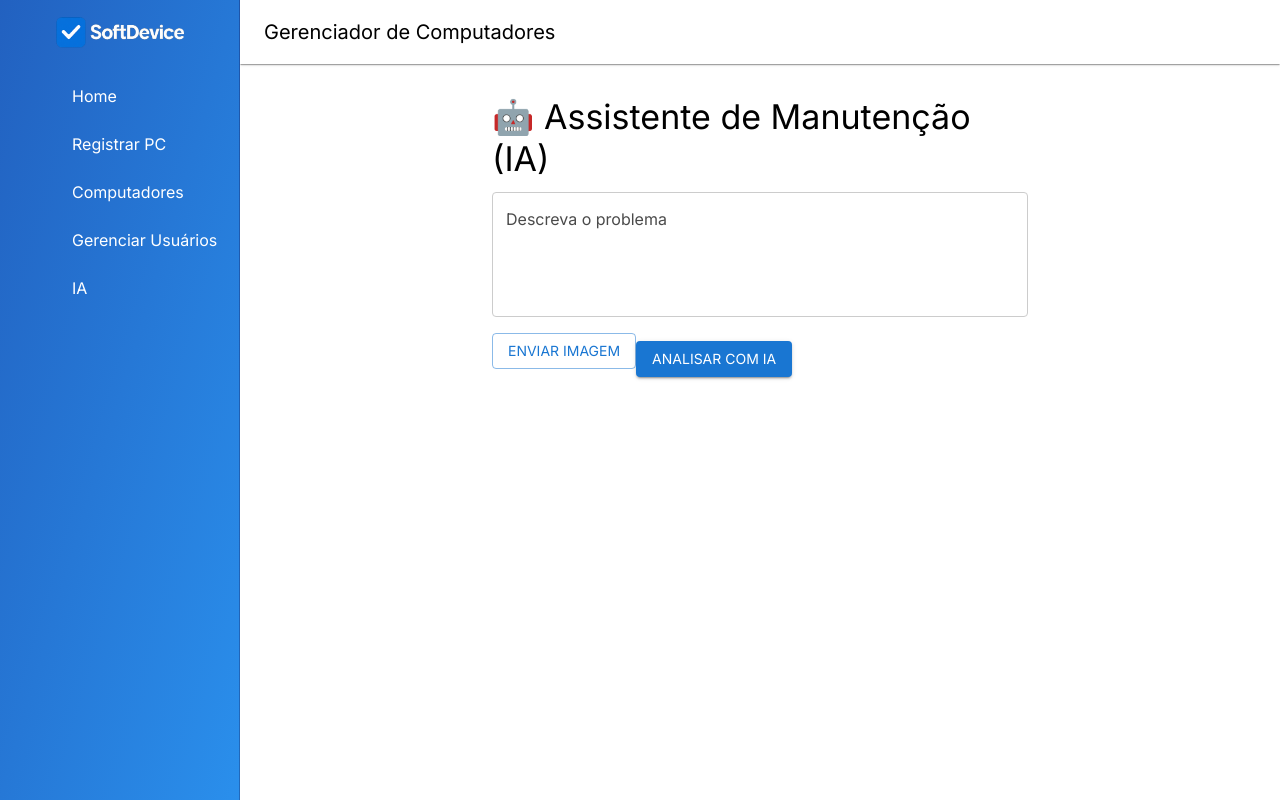
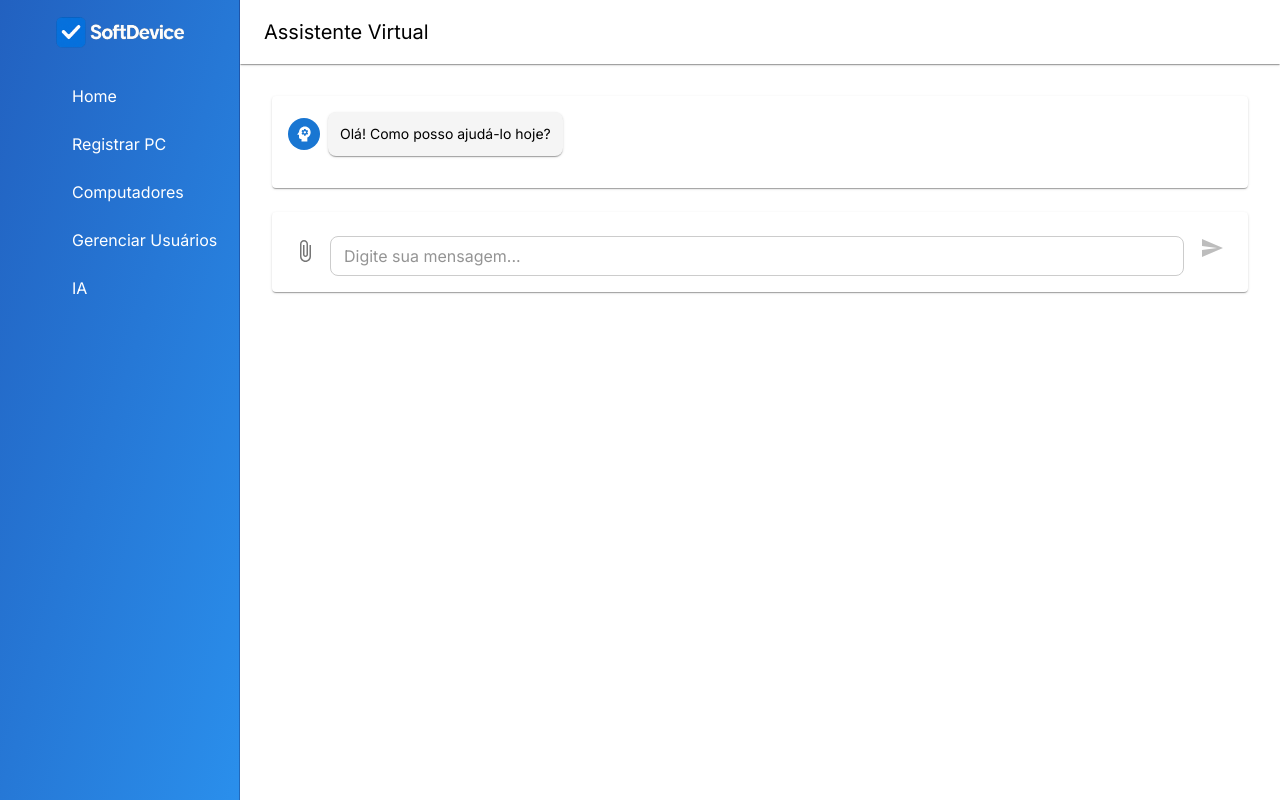
Before and after one commit to vilippi/gerenciador-computadores-v2, a React (Vite) app in the folder frontend/: page /#/IA in a window 1280 px wide. Built offline with nearby package versions, Linux system fonts and the light colour scheme; sample sign-in values are in the browser's storage; some icons are missing.

Commit message:
(IA): Layout Criado

```diff
--- a/frontend/src/components/common/Sidebar.jsx
+++ b/frontend/src/components/common/Sidebar.jsx
@@ -49,7 +49,8 @@ const Sidebar = ({onGerenciarUsuario, children }) => {
         '/': 'Dashboard',
         '/computadores': 'Computadores Registrados',
         '/registrar': 'Registrar Computador',
-        '/usuarios': 'Gerenciar Usuários'
+        '/usuarios': 'Gerenciar Usuários',
+        '/IA': 'Assistente Virtual'
     };
     const currentTitle = routeTitles[location.pathname] || 'Gerenciador de Computadores';
 
--- /dev/null
+++ b/frontend/src/components/ia/MessageItem.jsx
@@ -0,0 +1,81 @@
+
+import {
+    Box,
+    Paper,
+    Typography,
+    Avatar,
+} from '@mui/material';
+import { Psychology, Person } from '@mui/icons-material';
+
+const MessageItem = ({ message }) => {
+    const { text, isAI, images } = message;
+
+    return (
+        <Box
+            sx={{
+                display: 'flex',
+                justifyContent: isAI ? 'flex-start' : 'flex-end',
+                mb: 2,
+            }}
+        >
+            <Box
+                sx={{
+                    display: 'flex',
+                    flexDirection: isAI ? 'row' : 'row-reverse',
+                    alignItems: 'center',
+                    justifyContent: 'center',
+                    gap: 1,
+                    maxWidth: '75%',
+                }}
+            >
+                <Avatar
+                    sx={{
+                        width: 32,
+                        height: 32,
+                        bgcolor: isAI ? 'primary.main' : 'grey.500',
+                    }}
+                >
+                    {isAI ? <Psychology fontSize="small" /> : <Person fontSize="small" />}
+                </Avatar>
+
+                <Paper
+                    sx={{
+                        p: 1.5,
+                        backgroundColor: isAI ? 'grey.100' : 'primary.main',
+                        color: isAI ? 'text.primary' : 'primary.contrastText',
+                        borderRadius: 2,
+                        maxWidth: '100%',
+                        ...(isAI && {
+                            backgroundColor: 'grey.100',
+                            ...(document.documentElement.getAttribute('data-theme') === 'dark' && {
+                                backgroundColor: 'grey.800',
+                            }),
+                        }),
+                    }}
+                >
+                    {images && images.length > 0 && (
+                        <Box sx={{ mb: 1 }}>
+                            {images.map((image, index) => (
+                                <Box
+                                    key={index}
+                                    component="img"
+                                    src={image}
+                                    sx={{
+                                        maxWidth: '200px',
+                                        maxHeight: '200px',
+                                        borderRadius: 1,
+                                        mb: 1,
+                                        display: 'block',
+                                    }}
+                                />
+                            ))}
+                        </Box>
+                    )}
+                    <Typography variant="body2">{text}</Typography>
+                </Paper>
+            </Box>
+        </Box>
+    );
+};
+
+export default MessageItem;
--- a/frontend/src/pages/ia/IA.jsx
+++ b/frontend/src/pages/ia/IA.jsx
@@ -1,92 +1,188 @@
-import React, { useState } from 'react';
+import React, { useState, useRef, useEffect } from 'react';
 import {
     Box,
+    Paper,
+    TextField,
+    IconButton,
     Typography,
-  TextField,
-  Button,
     CircularProgress,
-  Paper,
 } from '@mui/material';
+import { Send, AttachFile } from '@mui/icons-material';
+import MessageItem from '../../components/ia/MessageItem';
 
 const IA = () => {
-  const [descricao, setDescricao] = useState('');
-  const [imagem, setImagem] = useState(null);
-  const [respostaIA, setRespostaIA] = useState('');
-  const [loading, setLoading] = useState(false);
 
-  const handleImagemChange = (e) => {
-    setImagem(e.target.files[0]);
+    const [messages, setMessages] = useState([
+        {
+            id: '1',
+            text: 'Olá! Como posso ajudá-lo hoje?',
+            isAI: true,
+            timestamp: new Date(),
+        },
+    ]);
+
+    const [inputText, setInputText] = useState('');
+    const [isLoading, setIsLoading] = useState(false);
+    const [uploadedImages, setUploadedImages] = useState([]);
+    const messagesEndRef = useRef(null);
+    const fileInputRef = useRef(null);
+
+    const scrollToBottom = () => {
+        messagesEndRef.current?.scrollIntoView({ behavior: 'smooth' });
     };
 
-  const handleEnviar = async () => {
-    setLoading(true);
+    useEffect(() => {
+        scrollToBottom();
+    }, [messages]);
 
-    const formData = new FormData();
-    formData.append('descricao', descricao);
-    if (imagem) {
-      formData.append('imagem', imagem);
+    const generateAIResponse = (userMessage) => {
+        const responses = [
+            'Entendi sua solicitação. Como posso ajudá-lo mais especificamente?',
+            'Interessante! Vou analisar isso para você.',
+            'Ótima pergunta! Deixe-me pensar na melhor resposta.',
+            'Posso ajudá-lo com isso. Precisa de mais alguma informação?',
+            'Compreendo. Vou processar sua solicitação.',
+        ];
+        return responses[Math.floor(Math.random() * responses.length)];
+    };
+
+    const handleSendMessage = async () => {
+        if (!inputText.trim() && uploadedImages.length === 0) return;
+
+        const userMessage = {
+            id: Date.now().toString(),
+            text: inputText,
+            isAI: false,
+            timestamp: new Date(),
+            images: uploadedImages.length > 0 ? [...uploadedImages] : undefined,
+        };
+
+        setMessages(prev => [...prev, userMessage]);
+        setInputText('');
+        setUploadedImages([]);
+        setIsLoading(true);
+
+        setTimeout(() => {
+            const aiResponse = {
+                id: (Date.now() + 1).toString(),
+                text: generateAIResponse(inputText),
+                isAI: true,
+                timestamp: new Date(),
+            };
+            setMessages(prev => [...prev, aiResponse]);
+            setIsLoading(false);
+        }, 1000);
+    };
+
+    const handleKeyPress = (event) => {
+        if (event.key === 'Enter' && !event.shiftKey) {
+            event.preventDefault();
+            handleSendMessage();
         }
+    };
 
-    try {
-      const res = await fetch('/api/ia/analisar', {
-        method: 'POST',
-        body: formData,
+    const handleFileUpload = (event) => {
+        const files = event.target.files;
+        if (files) {
+            Array.from(files).forEach(file => {
+                const reader = new FileReader();
+                reader.onload = (e) => {
+                    if (e.target?.result) {
+                        setUploadedImages(prev => [...prev, e.target.result]);
+                    }
+                };
+                reader.readAsDataURL(file);
             });
-
-      const data = await res.json();
-      setRespostaIA(data.resposta);
-    } catch (error) {
-      console.error(error);
-      setRespostaIA('Erro ao processar análise.');
         }
-
-    setLoading(false);
     };
 
     return (
-    <Box sx={{ maxWidth: 600, mx: 'auto', p: 4 }}>
-      <Typography variant="h4" gutterBottom>
-        🤖 Assistente de Manutenção (IA)
+        <Box style={{ padding: 32 }}>
+            <Paper sx={{ p: 2, mb: 3 }}>
+                {messages.map((message) => (
+                    <MessageItem key={message.id} message={message} />
+                ))}
+                {isLoading && (
+                    <Box sx={{ display: 'flex', alignItems: 'center', gap: 1, mt: 2 }}>
+                        <CircularProgress size={16} />
+                        <Typography variant="body2" color="text.secondary">
+                            AI está digitando...
                         </Typography>
+                    </Box>
+                )}
+            </Paper>
+
+            {uploadedImages.length > 0 && (
+                <Paper sx={{ p: 2 }}>
+                    <Typography variant="body2" color="text.secondary" sx={{ mb: 1 }}>
+                        Imagens anexadas:
+                    </Typography>
+                    <Box sx={{ display: 'flex', gap: 1, flexWrap: 'wrap' }}>
+                        {uploadedImages.map((image, index) => (
+                            <Box
+                                key={index}
+                                component="img"
+                                src={image}
+                                sx={{
+                                    width: 60,
+                                    height: 60,
+                                    objectFit: 'cover',
+                                    borderRadius: 1,
+                                    border: '1px solid',
+                                    borderColor: 'divider',
+                                }}
+                            />
+                        ))}
+                    </Box>
+                </Paper>
+            )}
+
+            <Paper sx={{ p: 2 }}>
+                <Box sx={{ display: 'flex', gap: 1, alignItems: 'flex-end' }}>
+                    <input
+                        type="file"
+                        ref={fileInputRef}
+                        multiple
+                        accept="image/*"
+                        style={{ display: 'none' }}
+                        onChange={handleFileUpload}
+                    />
+
+                    <IconButton
+                        size="small"
+                        onClick={() => fileInputRef.current?.click()}
+                        sx={{ mb: 1 }}
+                    >
+                        <AttachFile />
+                    </IconButton>
 
                     <TextField
-        label="Descreva o problema"
+                        fullWidth
                         multiline
-        rows={4}
-        fullWidth
-        value={descricao}
-        onChange={(e) => setDescricao(e.target.value)}
-        sx={{ mb: 2 }}
+                        maxRows={3}
+                        placeholder="Digite sua mensagem..."
+                        value={inputText}
+                        onChange={(e) => setInputText(e.target.value)}
+                        onKeyPress={handleKeyPress}
+                        variant="outlined"
+                        size="small"
+                        sx={{
+                            '& .MuiOutlinedInput-root': {
+                                borderRadius: 2,
+                            },
+                        }}
                     />
 
-      <Button variant="outlined" component="label" sx={{ mb: 2 }}>
-        Enviar Imagem
-        <input type="file" hidden onChange={handleImagemChange} accept="image/*" />
-      </Button>
-
-      {imagem && (
-        <Typography variant="body2" sx={{ mb: 2 }}>
-          📎 Imagem selecionada: {imagem.name}
-        </Typography>
-      )}
-
-      <Button
-        variant="contained"
+                    <IconButton
                         color="primary"
-        onClick={handleEnviar}
-        disabled={loading}
+                        onClick={handleSendMessage}
+                        disabled={!inputText.trim() && uploadedImages.length === 0}
+                        sx={{ mb: 1 }}
                     >
-        {loading ? <CircularProgress size={24} color="inherit" /> : 'Analisar com IA'}
-      </Button>
-
-      {respostaIA && (
-        <Paper elevation={3} sx={{ mt: 4, p: 2 }}>
-          <Typography variant="h6">🔍 Resultado da IA:</Typography>
-          <Typography variant="body1" sx={{ whiteSpace: 'pre-line' }}>
-            {respostaIA}
-          </Typography>
+                        <Send />
+                    </IconButton>
+                </Box>
             </Paper>
-      )}
         </Box>
     );
 };
```
Lines whose indentation alone changed are shown as unchanged.
